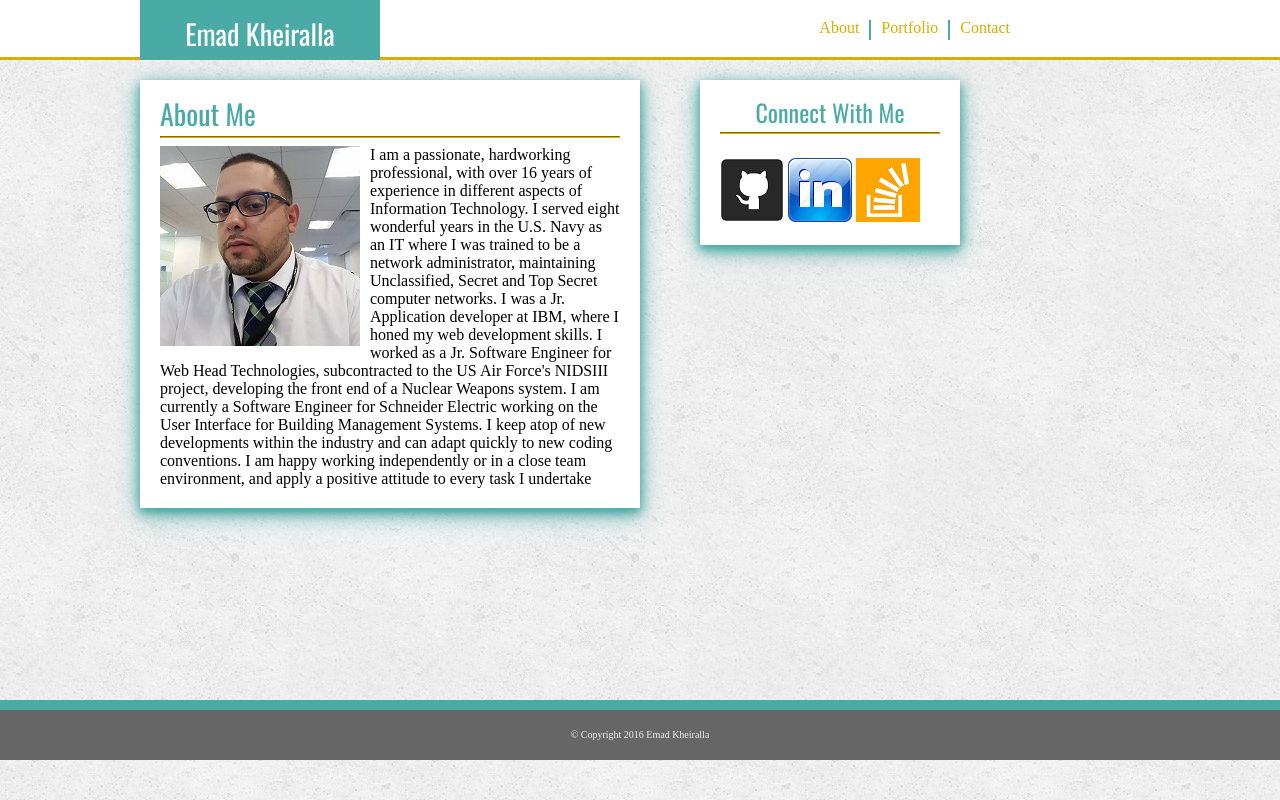
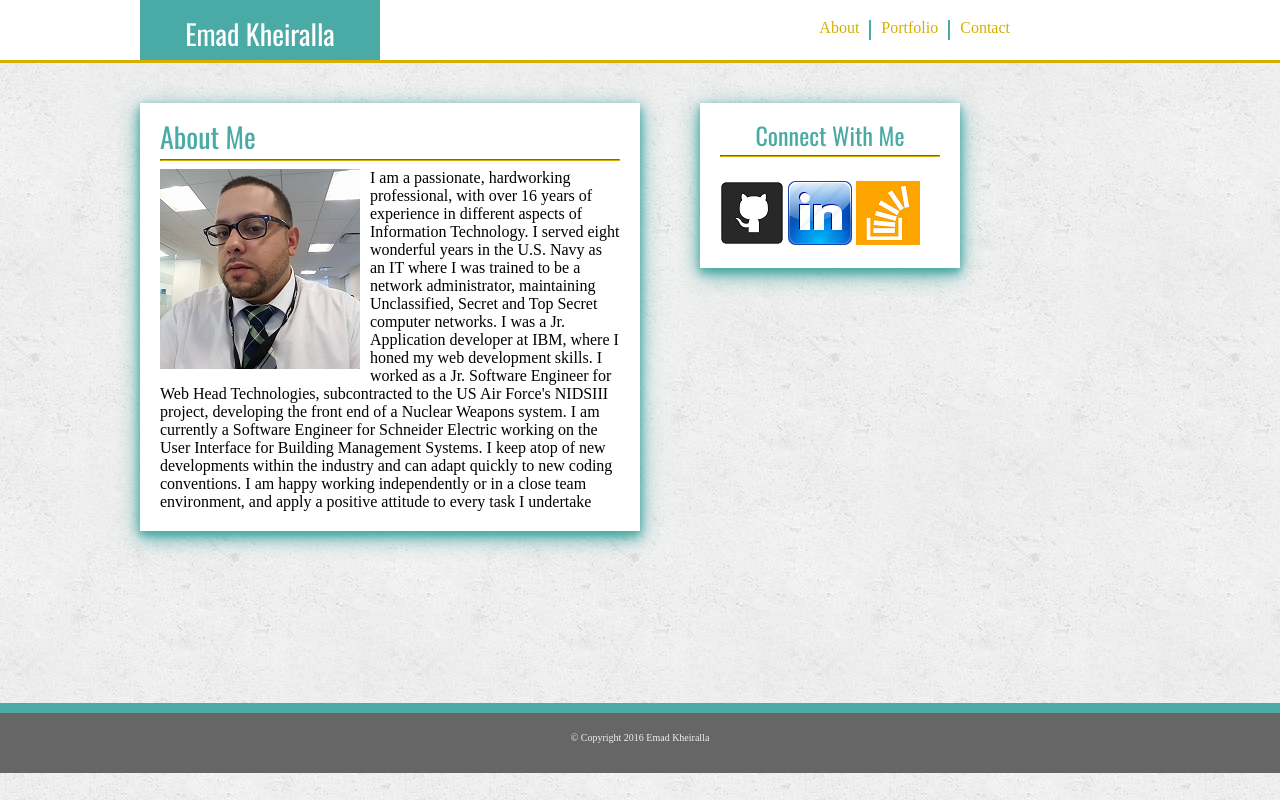
Before and after one commit to emadkheiralla/Portfolio, a PHP site: page /index.php in a window 1280 px wide. Run offline with PHP 8.4, Linux system fonts and the light colour scheme.

Commit message:
changed css

```diff
--- a/assets/css/style.css
+++ b/assets/css/style.css
@@ -10,12 +10,12 @@ a{
 html, body {
     width: 100%;
     height: 100%;
+    padding: 0;
+    margin: 0;
 }
 
 body{
     position: static;
-    height:100%;
-    width: 100%;
     background-image: url("../images/concrete_seamless.png");
     background-size: all;
     background-attachment: scroll;
@@ -50,7 +50,7 @@ body{
 }
 
 #frame {
-    padding: 20px 0;
+    padding: 40px 0;
     min-height: 80%;
 }
 
@@ -82,7 +82,7 @@ li:hover {
 }
 
 header {
-    height: 60px;
+    height: 63px;
     width: 100%;
     background: #ffffff;
     color: #ffffff;
@@ -98,7 +98,7 @@ section {
 }
 
 footer {
-    height: 60px;
+    height: 70px;
     width: 100%;
     background: #666666;
     color: #333;
@@ -411,10 +411,6 @@ li{
         padding: 20px 30px 20px 30px;
         margin-bottom: 0;
     }
-    .divider-vertical-second-menu{
-        margin: 0;
-        padding: 0;
-    }
 
     #me2{
         width: 100%;
```
